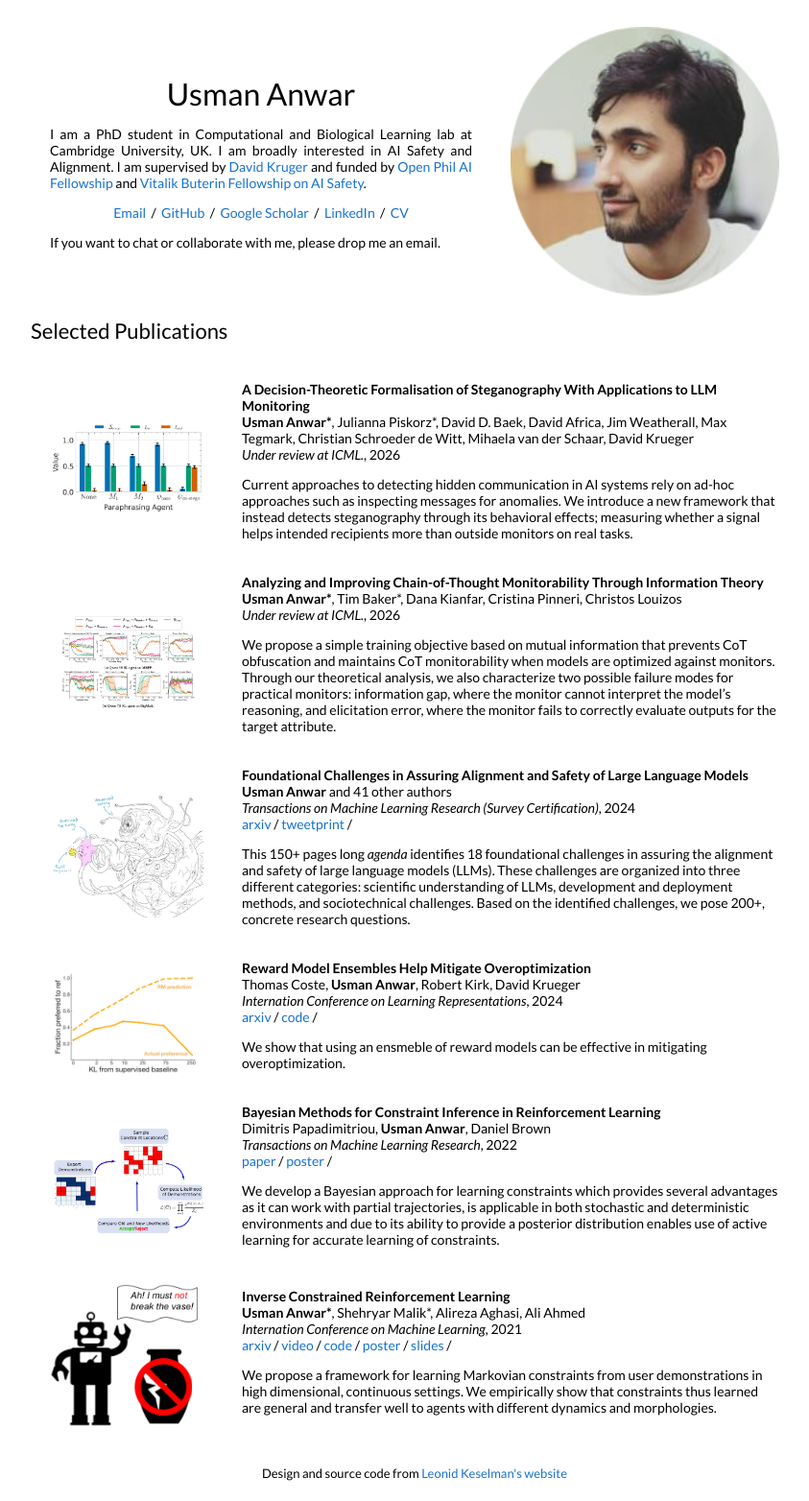
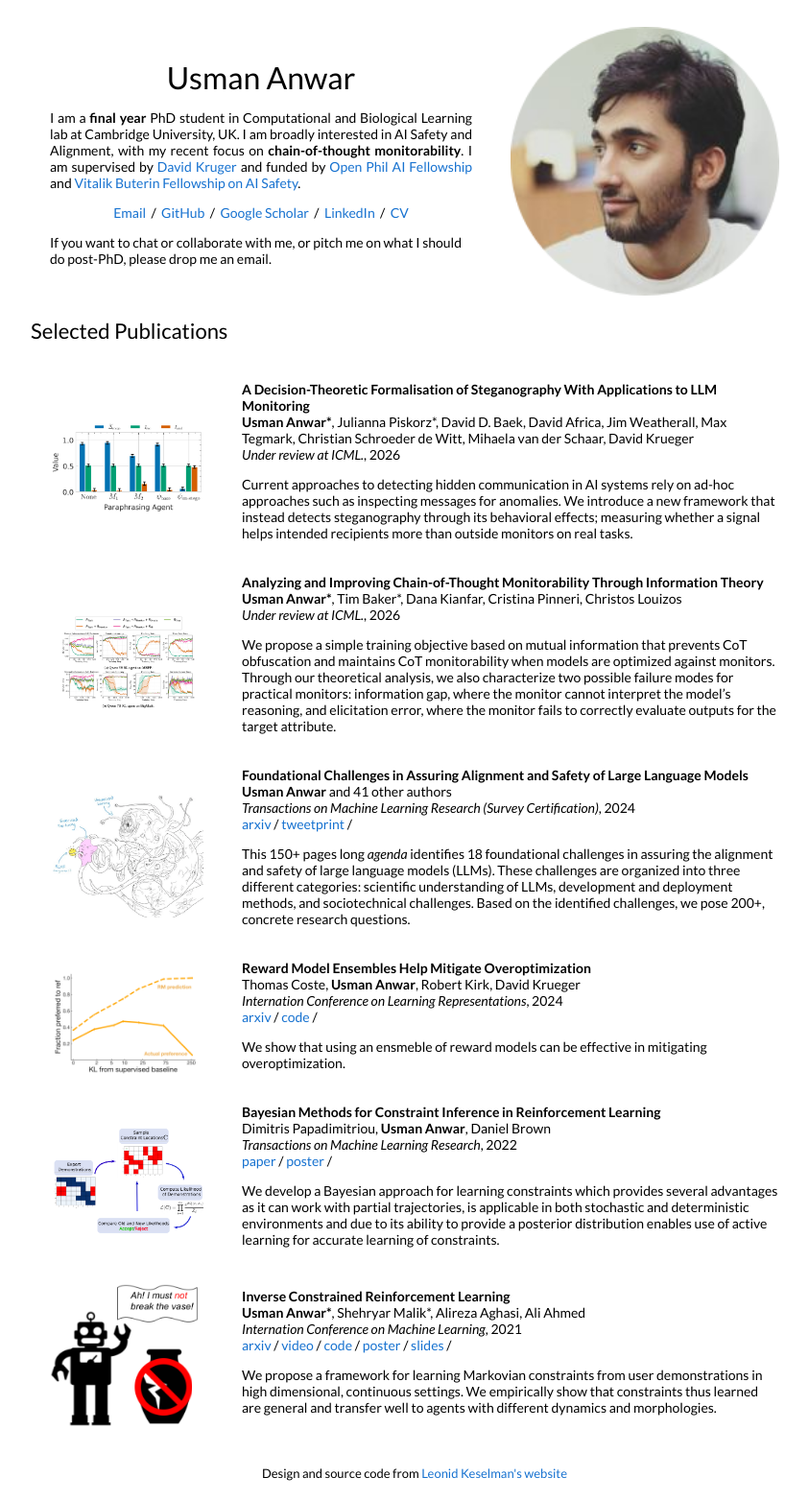
Before and after one commit to uzman-anwar/uzman-anwar.github.io, a Jekyll site: the page built from _posts/conference/2026-01-20-decision-theoretic-stego.markdown, in a window 1280 px wide. Shown: the whole page at 96% size, without its empty margins (208-1051 px from the left). Built offline with Jekyll 4.4.1, drawn with Linux system fonts in a browser that asks for light colours.

Commit message:
Minor fixes.

```diff
--- a/_layouts/default.html
+++ b/_layouts/default.html
@@ -27,7 +27,7 @@
               <h1>
                 Usman Anwar
               </h1>
-              <p style="text-align:justify">I am a  PhD student in Computational and Biological Learning lab at Cambridge University, UK. I am broadly interested in AI Safety and Alignment. I am supervised by <a href="https://scholar.google.ca/citations?user=5Uz70IoAAAAJ&hl=en">David Kruger</a> and funded by <a href="https://www.openphilanthropy.org/grants/open-phil-ai-fellowship-2022-class/">Open Phil AI Fellowship</a> and <a href="https://futureoflife.org/team/fellowship-winners-2022/">Vitalik Buterin Fellowship on AI Safety</a>.
+              <p style="text-align:justify">I am a <strong>final year</strong> PhD student in Computational and Biological Learning lab at Cambridge University, UK. I am broadly interested in AI Safety and Alignment, with my recent focus on <strong>chain-of-thought monitorability</strong>. I am supervised by <a href="https://scholar.google.ca/citations?user=5Uz70IoAAAAJ&hl=en">David Kruger</a> and funded by <a href="https://www.openphilanthropy.org/grants/open-phil-ai-fellowship-2022-class/">Open Phil AI Fellowship</a> and <a href="https://futureoflife.org/team/fellowship-winners-2022/">Vitalik Buterin Fellowship on AI Safety</a>.
               <p style="text-align:center">
                 <a target="_blank" href="https://mailhide.io/e/Mpto2XvD"> Email</a> &nbsp;/&nbsp;
                 <a href="https://github.com/uzman-anwar">GitHub</a> &nbsp;/&nbsp;
@@ -35,7 +35,7 @@
                 <a href="https://www.linkedin.com/in/uzman-anwar/"> LinkedIn </a> &nbsp;/&nbsp;
                 <a href="/pdfs/Usman_Anwar.pdf"> CV  </a>
               </p>
-              <p>If you want to chat or collaborate with me, please drop me an email.</p>
+              <p>If you want to chat or collaborate with me, or pitch me on what I should do post-PhD, please drop me an email.</p>
         <!--<p>My research statement on AI Safety is available <a href="/pdfs/Research_Statement_On_AI_Safety.pdf">here</a>.</p>
         <p>My research statement on Systematic Generalization is available <a href="/pdfs/Research_Proposal_Systematic_Generalization.pdf">here</a>.</p> -->
             </td>
```
